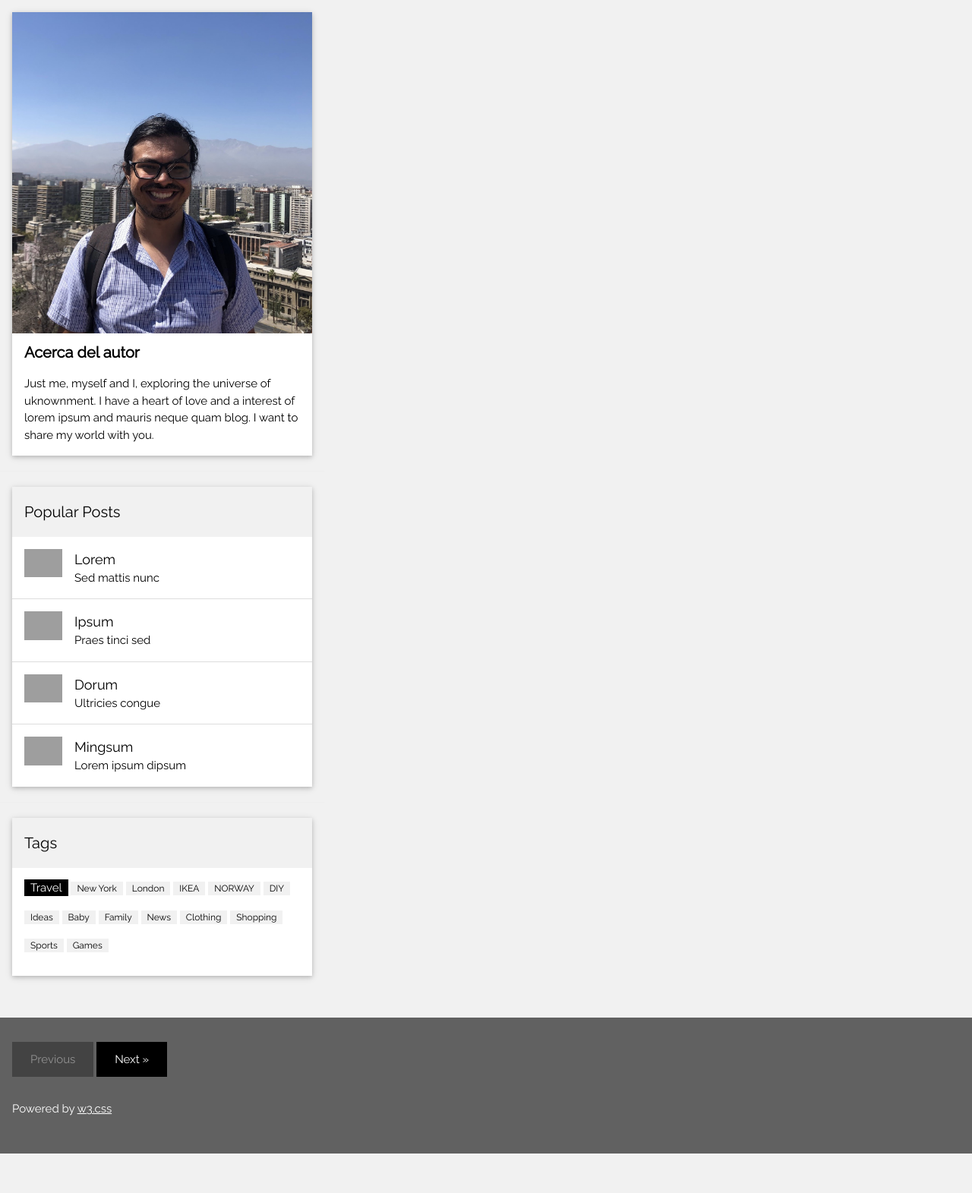
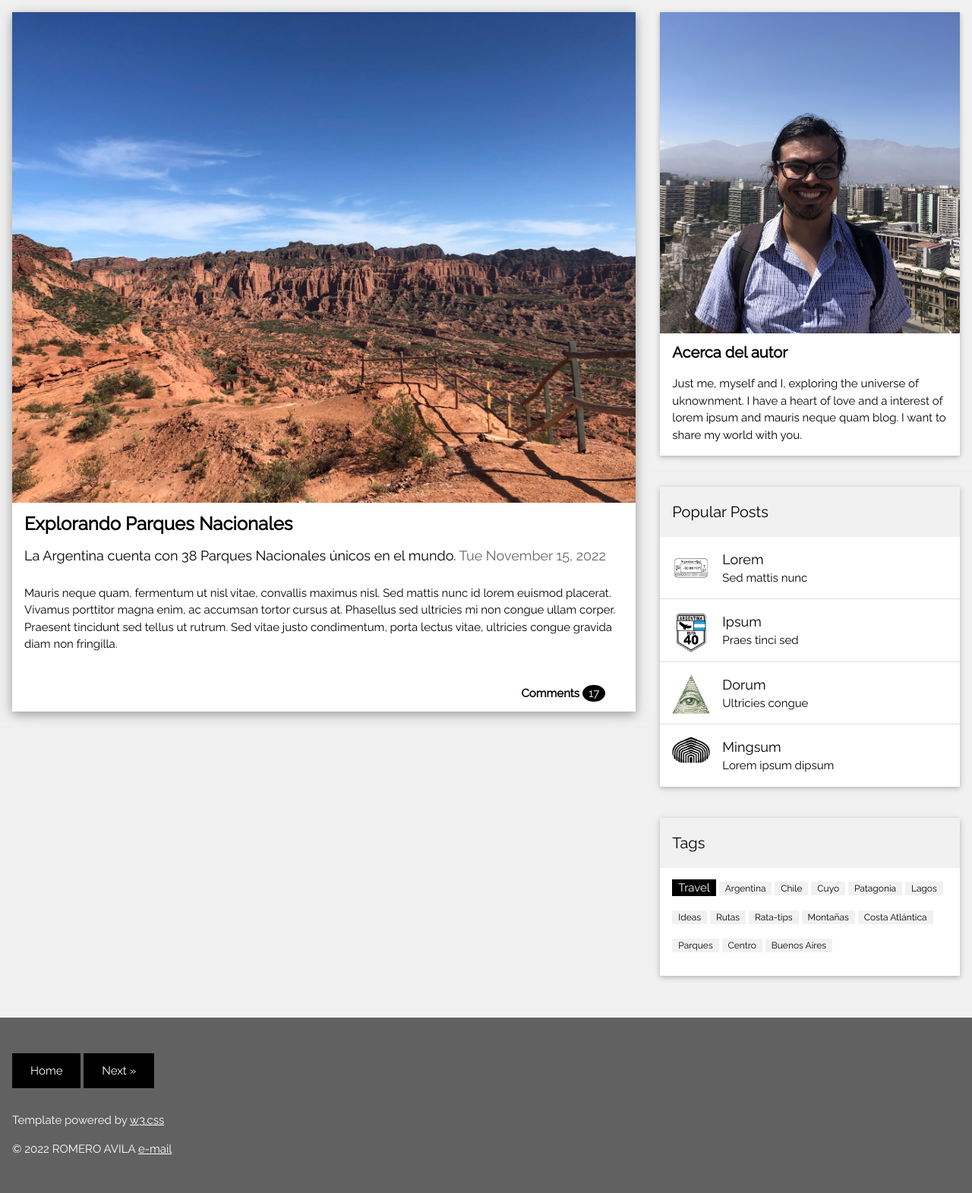
Before and after one commit to romeroluisraul/proyecto_intermedio_coder, a Django app: page /explorando_parques/ in a window 1280 px wide. Shown: the part 181-1752 px from the top of the page at 76% size. Before the commit the page ends 1700 px from the top, so only its background shows below. Run offline with Django 4.2, Linux system fonts and the light colour scheme; grey boxes are pictures that could not be loaded.

Commit message:
Modificaciones de estilo. Se guarda para aplicar herencia multiple de templates en distintos niveles.

```diff
--- a/parques_nacionales/views.py
+++ b/parques_nacionales/views.py
@@ -1,17 +1,24 @@
 from django.shortcuts import render
 from django.http import HttpResponse
 from django.template import loader
+from datetime import date
+
+contexto_global = {'cantidad': 17, 'fecha': date.today().strftime("%a %B %d, %Y"),
+                'anio' : str(date.today().year),
+                'title_description':'La Argentina cuenta con 38 Parques Nacionales únicos en el mundo. '}
 
 def home(request):
 
     plantilla = loader.get_template('home.html')
-    documento = plantilla.render()
+    contexto_global['home_url'] = request.get_full_path() == '/home/'
+    documento = plantilla.render(contexto_global)
 
     return HttpResponse(documento)
 
 def explorando(request):
 
-    plantilla = loader.get_template('base.html')
-    documento = plantilla.render()
+    plantilla = loader.get_template('post.html')
+    contexto_global['home_url'] = request.get_full_path() == '/home/'
+    documento = plantilla.render(contexto_global)
 
     return HttpResponse(documento)
--- a/proyecto_final/Templates/base.html
+++ b/proyecto_final/Templates/base.html
@@ -50,22 +50,22 @@ and is wrapped around the whole page content, except for the footer in this exam
     </div>
     <ul class="w3-ul w3-hoverable w3-white">
       <li class="w3-padding-16">
-        <img src="/w3images/workshop.jpg" alt="Image" class="w3-left w3-margin-right" style="width:50px">
+        <img src="{% static 'pasaporte.jpg' %}" alt="Image" class="w3-left w3-margin-right" style="width:50px">
         <span class="w3-large">Lorem</span><br>
         <span>Sed mattis nunc</span>
       </li>
       <li class="w3-padding-16">
-        <img src="/w3images/gondol.jpg" alt="Image" class="w3-left w3-margin-right" style="width:50px">
+        <img src="{% static 'ruta_40.jpg' %}" alt="Image" class="w3-left w3-margin-right" style="width:50px">
         <span class="w3-large">Ipsum</span><br>
         <span>Praes tinci sed</span>
       </li>
       <li class="w3-padding-16">
-        <img src="/w3images/skies.jpg" alt="Image" class="w3-left w3-margin-right" style="width:50px">
+        <img src="{% static 'dollar.jpg' %}" alt="Image" class="w3-left w3-margin-right" style="width:50px">
         <span class="w3-large">Dorum</span><br>
         <span>Ultricies congue</span>
       </li>
       <li class="w3-padding-16 w3-hide-medium w3-hide-small">
-        <img src="/w3images/rock.jpg" alt="Image" class="w3-left w3-margin-right" style="width:50px">
+        <img src="{% static 'usb.jpg' %}" alt="Image" class="w3-left w3-margin-right" style="width:50px">
         <span class="w3-large">Mingsum</span><br>
         <span>Lorem ipsum dipsum</span>
       </li>
@@ -79,11 +79,11 @@ and is wrapped around the whole page content, except for the footer in this exam
       <h4>Tags</h4>
     </div>
     <div class="w3-container w3-white">
-    <p><span class="w3-tag w3-black w3-margin-bottom">Travel</span> <span class="w3-tag w3-light-grey w3-small w3-margin-bottom">New York</span> <span class="w3-tag w3-light-grey w3-small w3-margin-bottom">London</span>
-      <span class="w3-tag w3-light-grey w3-small w3-margin-bottom">IKEA</span> <span class="w3-tag w3-light-grey w3-small w3-margin-bottom">NORWAY</span> <span class="w3-tag w3-light-grey w3-small w3-margin-bottom">DIY</span>
-      <span class="w3-tag w3-light-grey w3-small w3-margin-bottom">Ideas</span> <span class="w3-tag w3-light-grey w3-small w3-margin-bottom">Baby</span> <span class="w3-tag w3-light-grey w3-small w3-margin-bottom">Family</span>
-      <span class="w3-tag w3-light-grey w3-small w3-margin-bottom">News</span> <span class="w3-tag w3-light-grey w3-small w3-margin-bottom">Clothing</span> <span class="w3-tag w3-light-grey w3-small w3-margin-bottom">Shopping</span>
-      <span class="w3-tag w3-light-grey w3-small w3-margin-bottom">Sports</span> <span class="w3-tag w3-light-grey w3-small w3-margin-bottom">Games</span>
+    <p><span class="w3-tag w3-black w3-margin-bottom">Travel</span> <span class="w3-tag w3-light-grey w3-small w3-margin-bottom">Argentina</span> <span class="w3-tag w3-light-grey w3-small w3-margin-bottom">Chile</span>
+      <span class="w3-tag w3-light-grey w3-small w3-margin-bottom">Cuyo</span> <span class="w3-tag w3-light-grey w3-small w3-margin-bottom">Patagonia</span> <span class="w3-tag w3-light-grey w3-small w3-margin-bottom">Lagos</span>
+      <span class="w3-tag w3-light-grey w3-small w3-margin-bottom">Ideas</span> <span class="w3-tag w3-light-grey w3-small w3-margin-bottom">Rutas</span> <span class="w3-tag w3-light-grey w3-small w3-margin-bottom">Rata-tips</span>
+      <span class="w3-tag w3-light-grey w3-small w3-margin-bottom">Monta&ntildeas</span> <span class="w3-tag w3-light-grey w3-small w3-margin-bottom">Costa Atl&aacutentica</span> <span class="w3-tag w3-light-grey w3-small w3-margin-bottom">Parques</span>
+      <span class="w3-tag w3-light-grey w3-small w3-margin-bottom">Centro</span> <span class="w3-tag w3-light-grey w3-small w3-margin-bottom">Buenos Aires</span>
     </p>
     </div>
   </div>
@@ -99,9 +99,20 @@ and is wrapped around the whole page content, except for the footer in this exam
 
 <!-- Footer -->
 <footer class="w3-container w3-dark-grey w3-padding-32 w3-margin-top">
-  <button class="w3-button w3-black w3-disabled w3-padding-large w3-margin-bottom">Previous</button>
-  <button class="w3-button w3-black w3-padding-large w3-margin-bottom">Next »</button>
-  <p>Powered by <a href="https://www.w3schools.com/w3css/default.asp" target="_blank">w3.css</a></p>
+  <p>
+  {% if not home_url %}
+    <form action= {% url 'home' %} style="display:inline-block">
+    <button class="w3-button w3-black w3-padding-large w3-margin-bottom" type="submit">Home</button>
+    </form>
+  {% else %}
+    <!-- <form action= {% url 'home' %} style="display:inline-block"> -->
+    <button class="w3-button w3-black w3-disabled w3-padding-large w3-margin-bottom" type="submit">Home</button>
+    <!-- </form> -->
+  {% endif %}
+  <button class="w3-button w3-black w3-padding-large w3-margin-bottom" >Next »</button>
+  </p>
+  <p>Template powered by <a href="https://www.w3schools.com/w3css/default.asp" target="_blank">w3.css</a></p>
+  <p>© {{anio}} ROMERO AVILA <a href="mailto:luisr.romeroa@gmail.com?Subject=Pagina%20web%20CoderHouse" target="_blank">e-mail</a></p>
 </footer>
 
 </body>
--- /dev/null
+++ b/proyecto_final/Templates/post.html
@@ -0,0 +1,29 @@
+{% extends 'base.html' %}
+{% load static %}
+
+{% block content %}
+
+<!-- Blog entry -->
+<div class="w3-card-4 w3-margin w3-white">
+    <img src= "{% static 'sierra_quijadas.jpg' %}" alt="Parque Nacional Sierra de las Quijadas" style="width:100%" height="646px">
+    <div class="w3-container">
+      <h3><b>Explorando Parques Nacionales</b></h3>
+      <h5>{{title_description}}<span class="w3-opacity">{{fecha}}</span></h5>
+    </div>
+
+    <div class="w3-container">
+      <p>Mauris neque quam, fermentum ut nisl vitae, convallis maximus nisl. Sed mattis nunc id lorem euismod placerat. Vivamus porttitor magna enim, ac accumsan tortor cursus at. Phasellus sed ultricies mi non congue ullam corper. Praesent tincidunt sed
+        tellus ut rutrum. Sed vitae justo condimentum, porta lectus vitae, ultricies congue gravida diam non fringilla.</p>
+      <div class="w3-row">
+        <div class="w3-col m8 s12">
+          <p></p>
+        </div>
+        <div class="w3-col m4 w3-hide-small">
+          <p><button class="w3-button w3-padding-large w3-right"><b>Comments </b><span class="w3-badge">{{cantidad}}</span></button></p>
+        </div>
+      </div>
+    </div>
+  </div>
+  <hr>
+
+  {% endblock %}
```
Also changed, not shown: proyecto_final/Templates/home.html (+5 -5 lines), proyecto_final/static/dollar.jpg (added), proyecto_final/static/pasaporte.jpg (added), proyecto_final/static/ruta_40.jpg (added), proyecto_final/static/usb.jpg (added).
